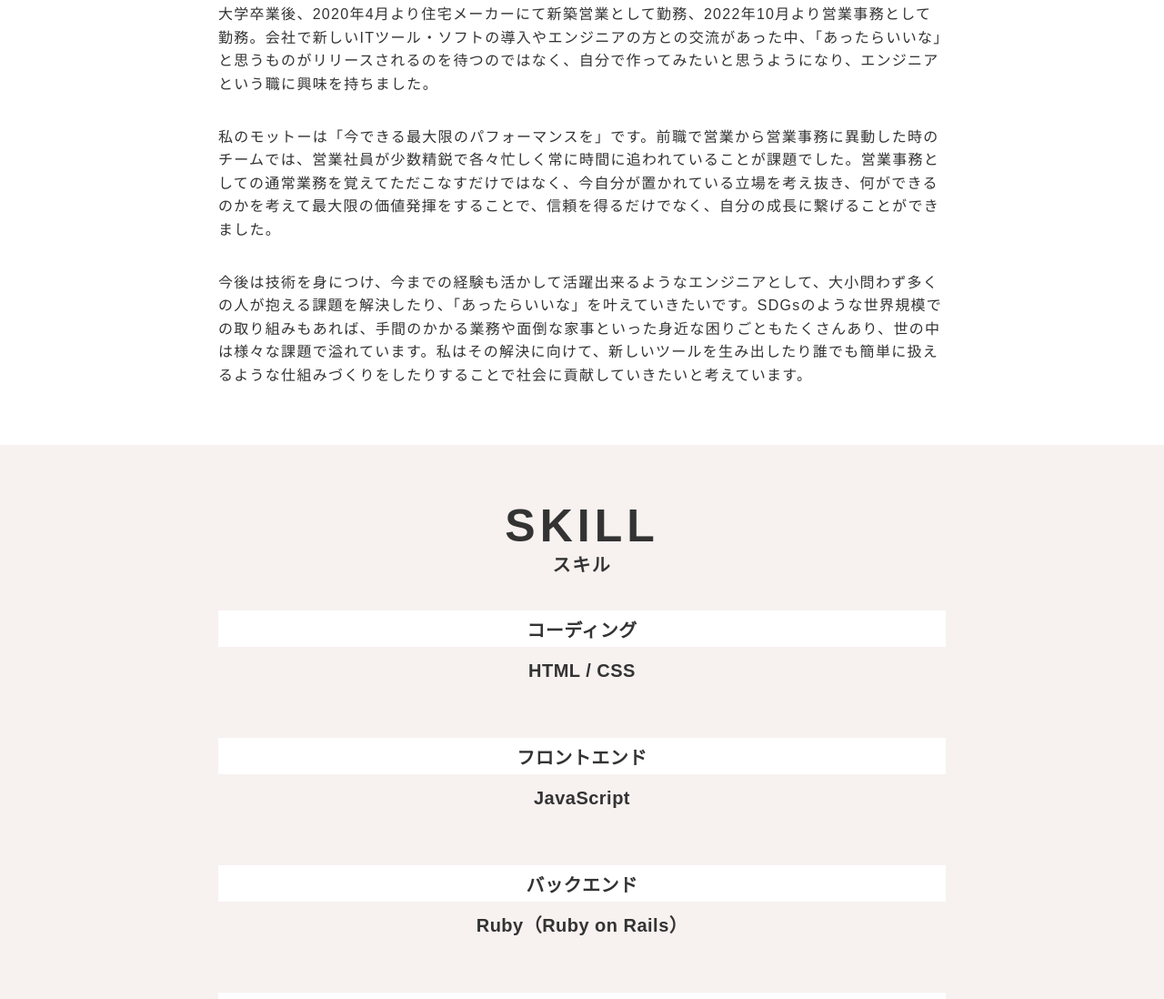
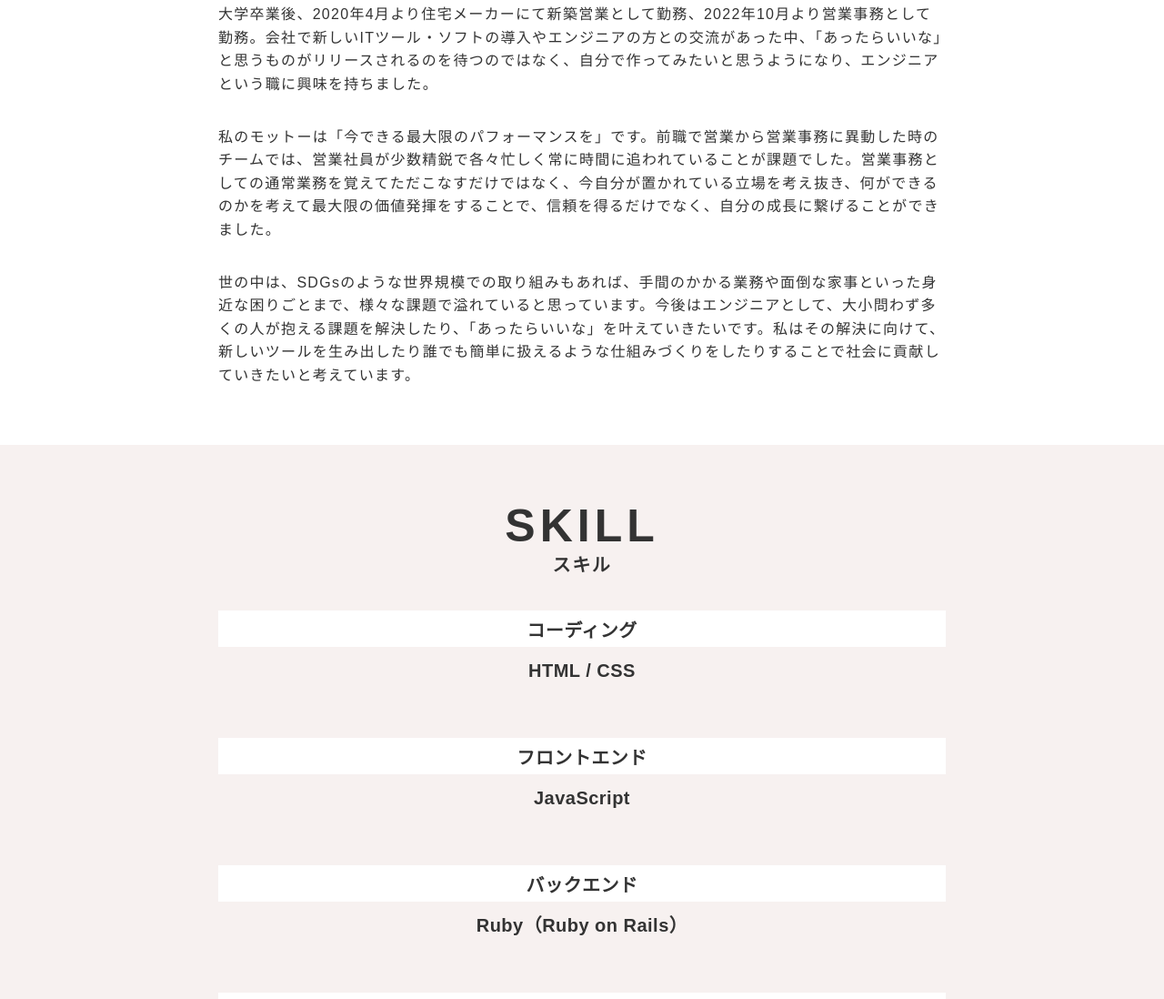
Before and after one commit to yuhorn/portfolio-site, a plain HTML site: page index.html in a window 1280 px wide. Shown: the part 870-1968 px from the top of the page at 91% size. Drawn offline with nearby package versions, Linux system fonts and the light colour scheme.

Commit message:
添削修正

```diff
--- a/index.html
+++ b/index.html
@@ -88,7 +88,7 @@
                 私のモットーは「今できる最大限のパフォーマンスを」です。前職で営業から営業事務に異動した時のチームでは、営業社員が少数精鋭で各々忙しく常に時間に追われていることが課題でした。営業事務としての通常業務を覚えてただこなすだけではなく、今自分が置かれている立場を考え抜き、何ができるのかを考えて最大限の価値発揮をすることで、信頼を得るだけでなく、自分の成長に繋げることができました。
               </p>
               <p>
-                今後は技術を身につけ、今までの経験も活かして活躍出来るようなエンジニアとして、大小問わず多くの人が抱える課題を解決したり、「あったらいいな」を叶えていきたいです。SDGsのような世界規模での取り組みもあれば、手間のかかる業務や面倒な家事といった身近な困りごともたくさんあり、世の中は様々な課題で溢れています。私はその解決に向けて、新しいツールを生み出したり誰でも簡単に扱えるような仕組みづくりをしたりすることで社会に貢献していきたいと考えています。
+                世の中は、SDGsのような世界規模での取り組みもあれば、手間のかかる業務や面倒な家事といった身近な困りごとまで、様々な課題で溢れていると思っています。今後はエンジニアとして、大小問わず多くの人が抱える課題を解決したり、「あったらいいな」を叶えていきたいです。私はその解決に向けて、新しいツールを生み出したり誰でも簡単に扱えるような仕組みづくりをしたりすることで社会に貢献していきたいと考えています。
               </p>
             </div>
           </div>
```
